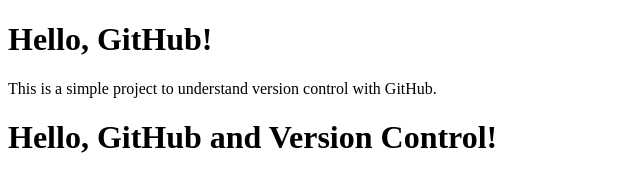
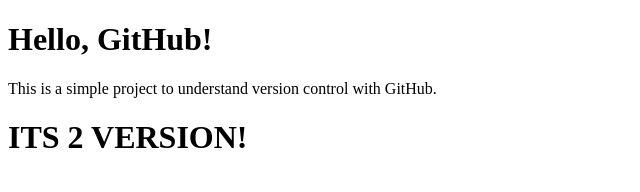
Before and after one commit to ProgrammerXX1/my-simple-project, a plain HTML site: page index.html in a window 1280 px wide. Shown: the whole page, without its empty margins (0-640 px from the left). Drawn offline with Linux system fonts and the light colour scheme.

Commit message:
change 2

```diff
--- a/index.html
+++ b/index.html
@@ -6,6 +6,6 @@
 <body>
     <h1>Hello, GitHub!</h1>
     <p>This is a simple project to understand version control with GitHub.</p>
-    <h1>Hello, GitHub and Version Control!</h1>
+    <h1>ITS 2 VERSION!</h1>
 </body>
 </html>
```
